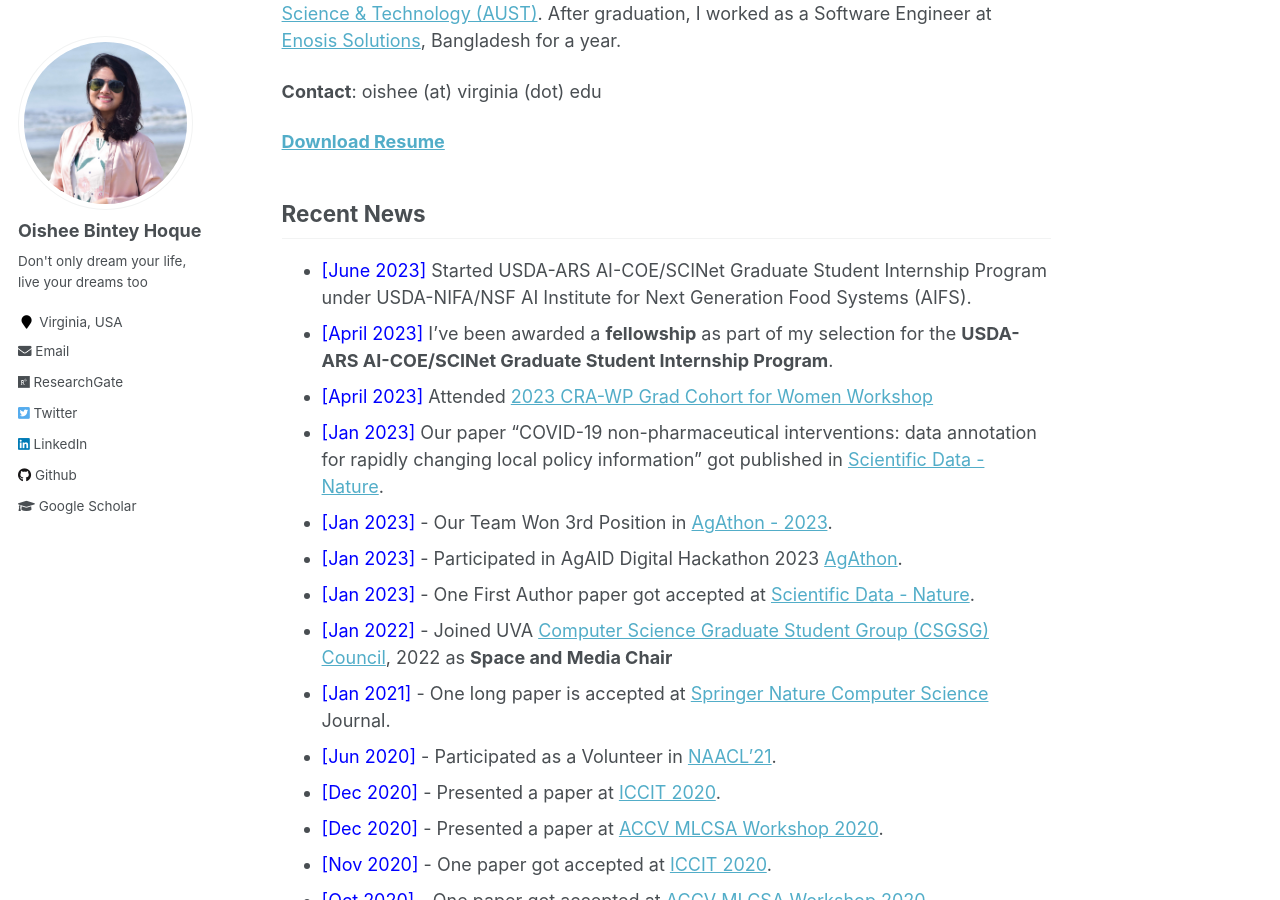
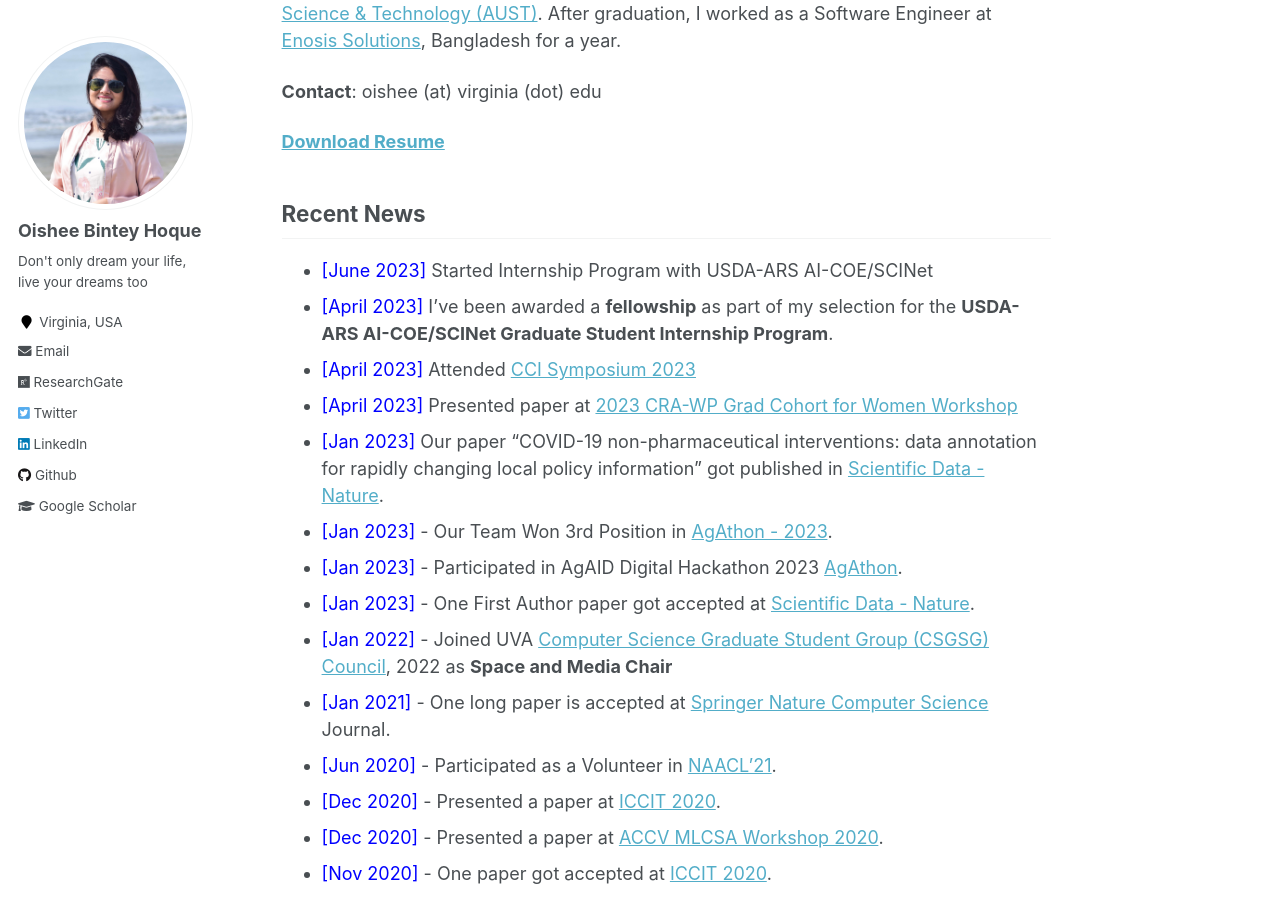
Before and after one commit to oishee-hoque/oishee-hoque.github.io, a Jekyll site: the page built from _pages/about.md, in a window 1280 px wide and 900 px high, scrolled down 344 px. Built offline with Jekyll 4.4.1, drawn with Linux system fonts in a browser that asks for light colours.

Commit message:
Update about.md

```diff
--- a/_pages/about.md
+++ b/_pages/about.md
@@ -21,10 +21,10 @@
 
 ## Recent News
 
-- <span style="color:Blue"> [June 2023] </span> Started USDA-ARS
-  AI-COE/SCINet Graduate Student Internship Program under USDA-NIFA/NSF AI Institute for Next Generation Food Systems (AIFS).
+- <span style="color:Blue"> [June 2023] </span> Started Internship Program with USDA-ARS AI-COE/SCINet
 - <span style="color:Blue"> [April 2023] </span> I've been awarded a **fellowship** as part of my selection for the **USDA-ARS AI-COE/SCINet Graduate Student Internship Program**.
-- <span style="color:Blue"> [April 2023] </span> Attended [2023 CRA-WP Grad Cohort for Women Workshop](https://web.cvent.com/event/9bcae8aa-6d9e-4942-acc8-a36e48734459/summary)
+- <span style="color:Blue"> [April 2023] </span> Attended [CCI Symposium 2023](https://cyberinitiative.org/events-programs/2023/cci-symposium-2023.html)
+- <span style="color:Blue"> [April 2023] </span> Presented paper at [2023 CRA-WP Grad Cohort for Women Workshop](https://web.cvent.com/event/9bcae8aa-6d9e-4942-acc8-a36e48734459/summary)
 - <span style="color:Blue"> [Jan 2023] </span> Our paper "COVID-19 non-pharmaceutical interventions: data annotation for rapidly changing local policy information" got published in [Scientific Data - Nature](https://www.nature.com/articles/s41597-023-01979-6).
 - <span style="color:Blue"> [Jan 2023] </span> - Our Team Won 3rd Position in [AgAthon - 2023](https://badgr.com/public/assertions/wJZIOVeESRiBJDtn-tRj6g?identity__email=gza5dr@virginia.edu).
 - <span style="color:Blue"> [Jan 2023] </span> - Participated in AgAID Digital Hackathon 2023 [AgAthon](https://badgr.com/public/assertions/wJZIOVeESRiBJDtn-tRj6g?identity__email=gza5dr@virginia.edu).
```
